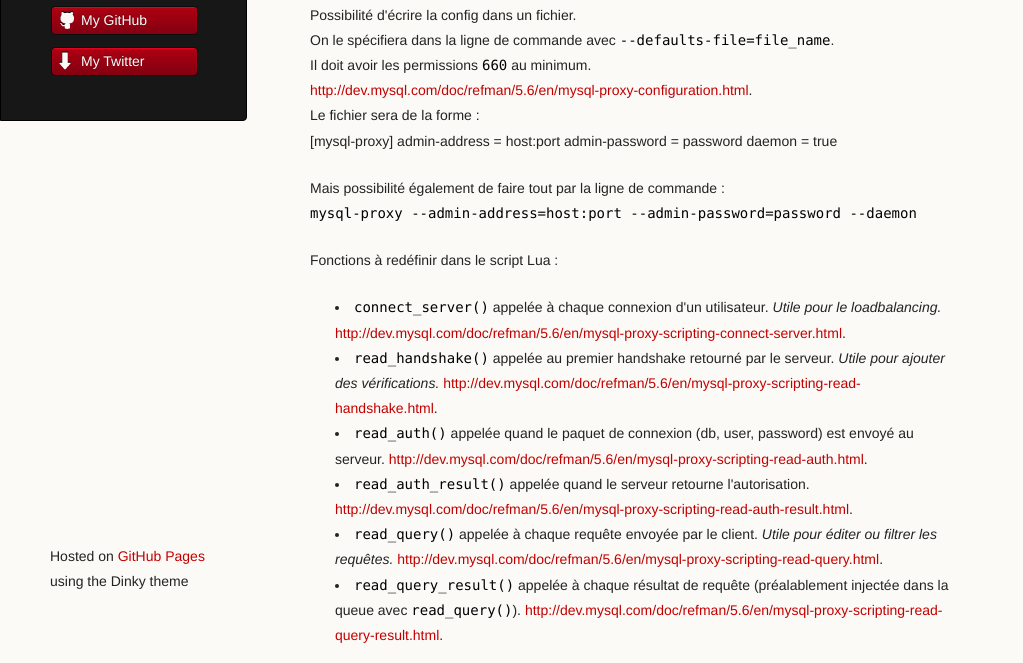
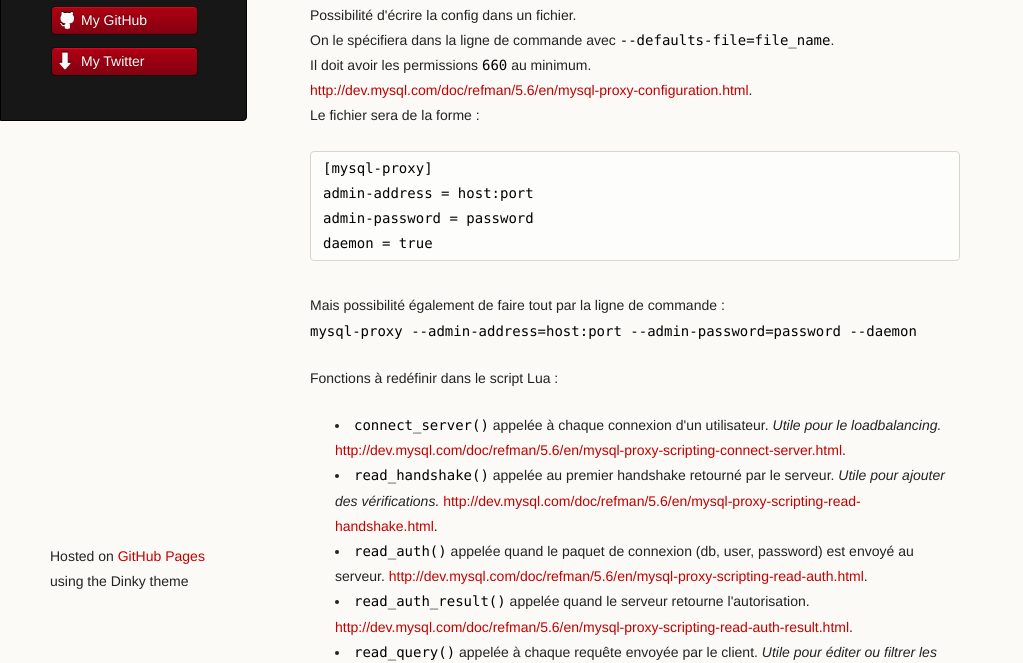
Before and after one commit to franckduche/franckduche.github.io, a plain HTML site: page mysqlproxy.html in a window 1280 px wide. Shown: the part 174-837 px from the top of the page, without its empty margins (0-1023 px from the left). Drawn offline with Linux system fonts and the light colour scheme.

Commit message:
Update mysqlproxy.html

```diff
--- a/mysqlproxy.html
+++ b/mysqlproxy.html
@@ -30,7 +30,11 @@
 
 
 <h1 id="test-de-mysql-proxy">Test de MySQL Proxy</h1>
-<p>Utilise Lua.<br />Compatibilité OS : Linux, Mac OS X, Free BSD, Windows XP/Vista, Windows Server 2003/2008.<br />Installation sous Debian : <code>sudo aptitude install mysql-proxy</code><br />Possibilité d'écrire la config dans un fichier.<br />On le spécifiera dans la ligne de commande avec <code>--defaults-file=file_name</code>.<br />Il doit avoir les permissions <code>660</code> au minimum.<br /><a href="Voir%20plus%20d&#39;options">http://dev.mysql.com/doc/refman/5.6/en/mysql-proxy-configuration.html</a>.<br />Le fichier sera de la forme :<br /> [mysql-proxy] admin-address = host:port admin-password = password daemon = true</p>
+<p>Utilise Lua.<br />Compatibilité OS : Linux, Mac OS X, Free BSD, Windows XP/Vista, Windows Server 2003/2008.<br />Installation sous Debian : <code>sudo aptitude install mysql-proxy</code><br />Possibilité d'écrire la config dans un fichier.<br />On le spécifiera dans la ligne de commande avec <code>--defaults-file=file_name</code>.<br />Il doit avoir les permissions <code>660</code> au minimum.<br /><a href="Voir%20plus%20d&#39;options">http://dev.mysql.com/doc/refman/5.6/en/mysql-proxy-configuration.html</a>.<br />Le fichier sera de la forme :</p>
+<pre><code>[mysql-proxy]
+admin-address = host:port
+admin-password = password
+daemon = true</code></pre>
 <p>Mais possibilité également de faire tout par la ligne de commande :<br /><code>mysql-proxy --admin-address=host:port --admin-password=password --daemon</code></p>
 <p>Fonctions à redéfinir dans le script Lua :</p>
 <ul>
```
